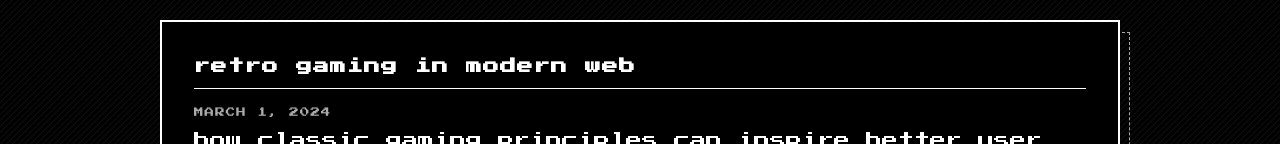
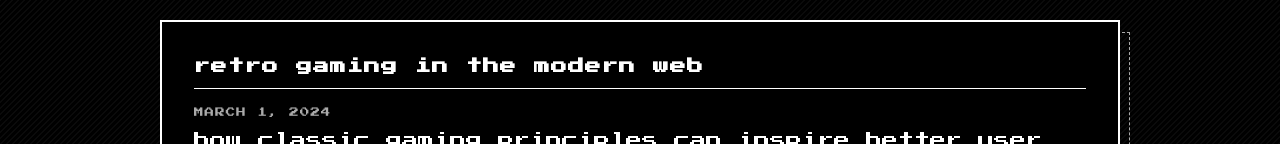
Before and after one commit to faizanlkhan/portfolio, a website built with Vite: page portfolio/project/index.html in a window 1280 px wide. Shown: the part 2873-3017 px from the top of the page. Built offline with nearby package versions, Linux system fonts and the light colour scheme.

Commit message:
Update index.html

```diff
--- a/portfolio/project/index.html
+++ b/portfolio/project/index.html
@@ -103,7 +103,7 @@
                         <a href="blog-detail.html?id=1" class="read-more">read more</a>
                     </div>
                     <div class="blog-post" data-blog-id="2">
-                        <h3>retro gaming in modern web</h3>
+                        <h3>retro gaming in the modern web</h3>
                         <p class="date">march 1, 2024</p>
                         <p>how classic gaming principles can inspire better user interfaces. in the world of infinite complexity, we often forget the charm of simplicity.</p>
                         <a href="blog-detail.html?id=2" class="read-more">read more</a>
```
